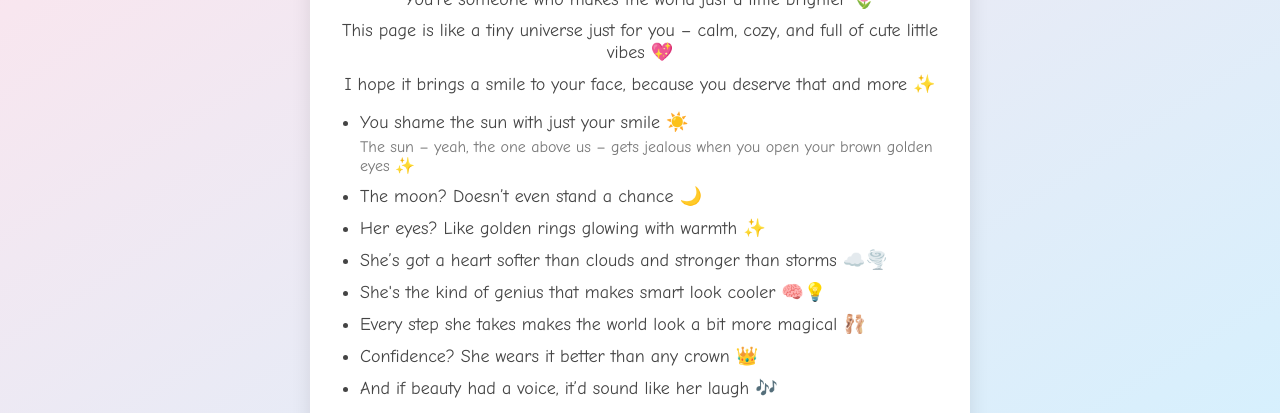
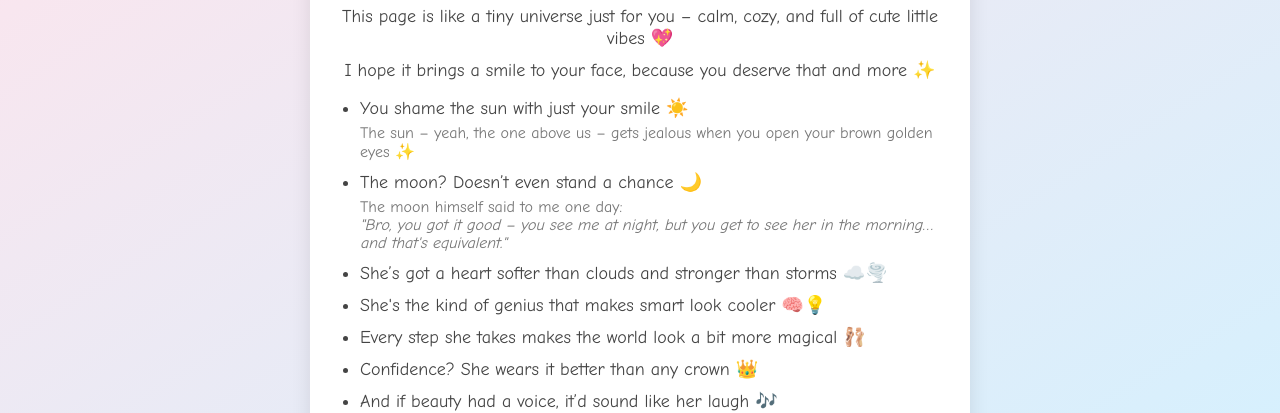
Before and after one commit to Krishna-matic/for-her, a plain HTML site: page index.html in a window 1280 px wide. Shown: the part 232-645 px from the top of the page. Drawn offline with Linux system fonts and the light colour scheme.

Commit message:
index.html

```diff
--- a/index.html
+++ b/index.html
@@ -66,9 +66,14 @@
             The sun – yeah, the one above us – gets jealous when you open your brown golden eyes ✨
         </div>
     </li>
-    <li>The moon? Doesn’t even stand a chance 🌙</li>
-    <li>Her eyes? Like golden rings glowing with warmth ✨</li>
-    <li>She’s got a heart softer than clouds and stronger than storms ☁️🌪️</li>
+   <li>
+    The moon? Doesn’t even stand a chance 🌙
+    <div style="font-size: 16px; margin-top: 5px; color: #777;">
+        The moon himself said to me one day: <br>
+        <em>"Bro, you got it good – you see me at night, but you get to see her in the morning… and that's equivalent."</em>
+    </div>
+   </li>
+ <li>She’s got a heart softer than clouds and stronger than storms ☁️🌪️</li>
     <li>She's the kind of genius that makes smart look cooler 🧠💡</li>
     <li>Every step she takes makes the world look a bit more magical 🩰</li>
     <li>Confidence? She wears it better than any crown 👑</li>
```
